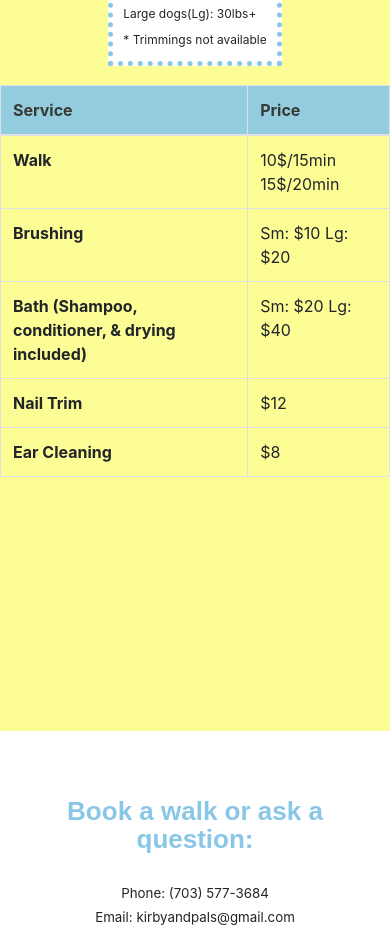
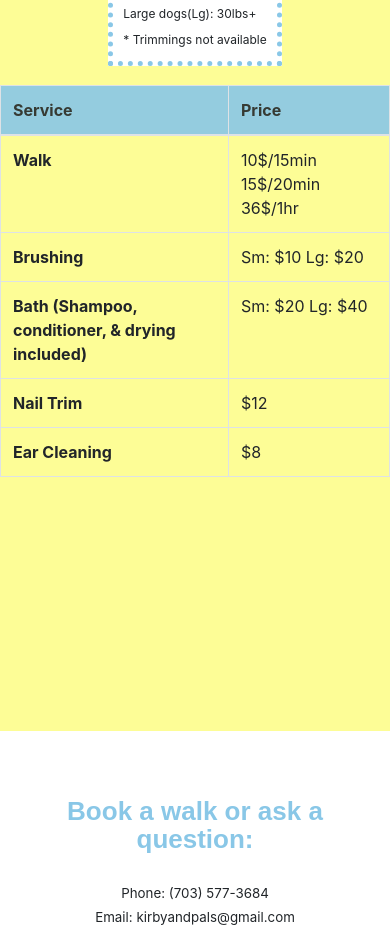
Before and after one commit to makennamartin97/kirby-and-pals2, a React (Create React App) app: page / in a window 390 px wide. Shown: the part 2713-3645 px from the top of the page. Built offline with nearby package versions, Linux system fonts and the light colour scheme; a web font is replaced by a local one.

Commit message:
price change

```diff
--- a/src/App.css
+++ b/src/App.css
@@ -239,11 +239,7 @@ thead{
   .creds a{
     font-size: 9px;
   }
-  #dogs{
 
-    display: none;
-
-  }
   #doggo{
     height: 290px;
     width: 250px;
@@ -301,6 +297,10 @@ thead{
     width: 170px;
 
   }
+  #dogs{
+    display: none;
+
+  }
 
 
 
@@ -327,4 +327,5 @@ thead{
     font-size: 12px;
   }
 
+
 }
--- a/src/components/Section4.jsx
+++ b/src/components/Section4.jsx
@@ -25,7 +25,7 @@ class Section4 extends Component {
             <tbody>
               <tr>
                 <th scope="row">Walk</th>
-                <td>10$/15min 15$/20min </td>
+                <td>10$/15min 15$/20min 36$/1hr</td>
               </tr>
               <tr>
                 <th scope="row">Brushing</th>
```
Also changed, not shown: 11 other files (tests, documents, lock files or other folders).
